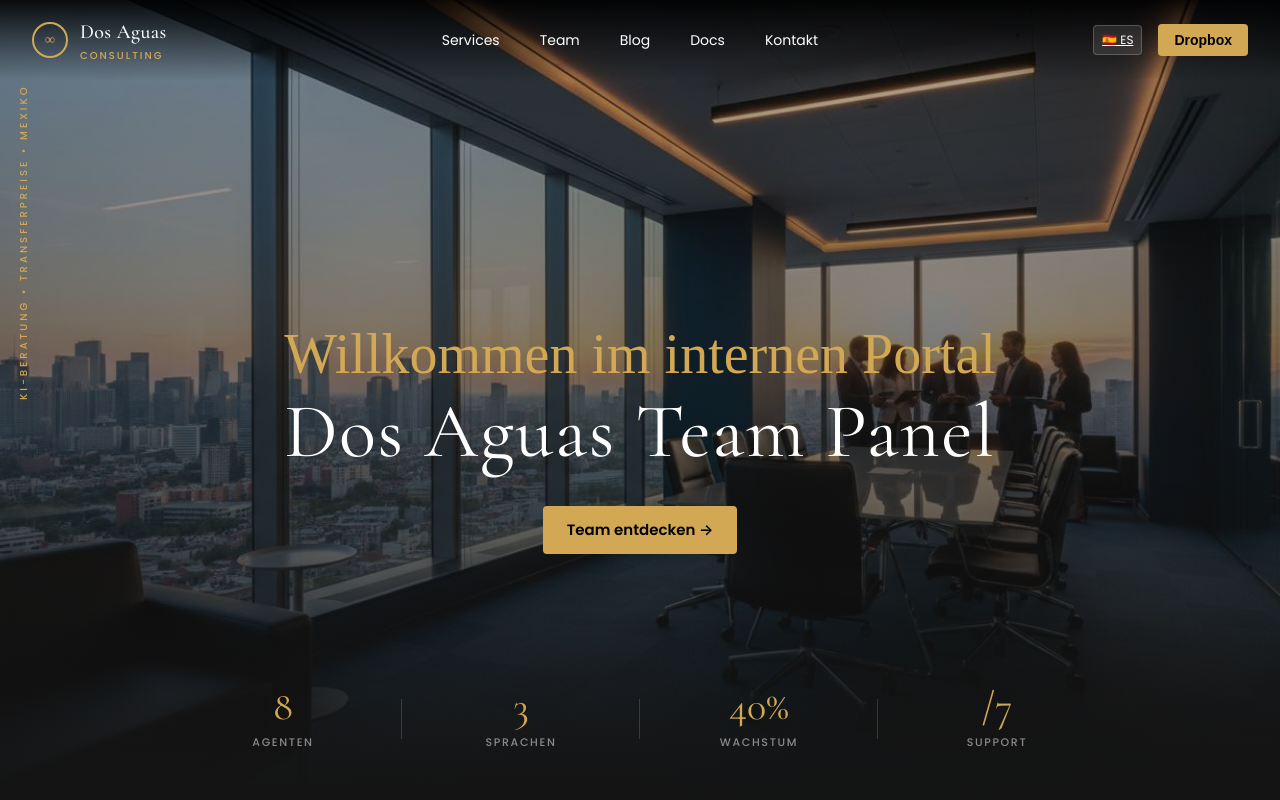
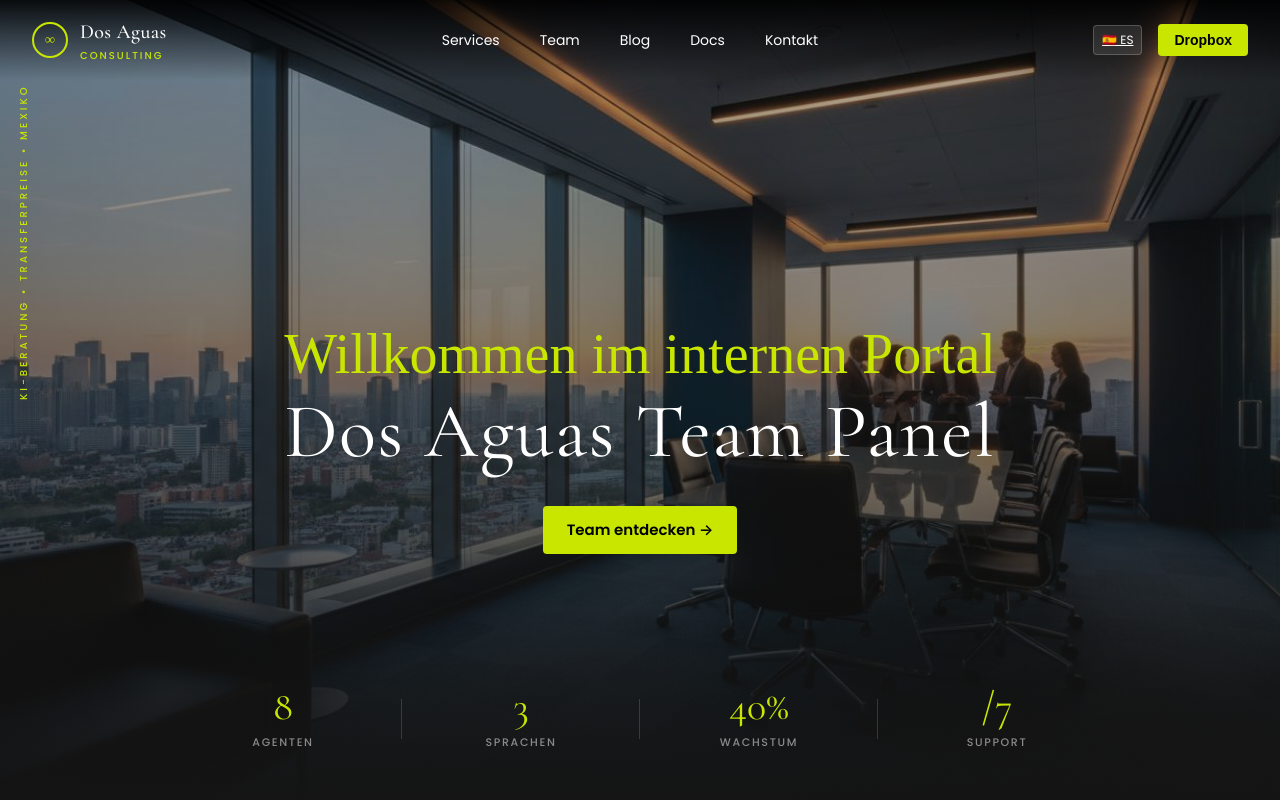
Before and after one commit to seebinator/dos-aguas-website, a Next.js app: page / in a window 1280 px wide. Shown: the top 800 px of the page. Built offline with nearby package versions, Linux system fonts and the light colour scheme; a web font is replaced by a local one.

Commit message:
style: Change highlight color from Gold to Dos Aguas Lime
- Primary color: #c8e600 (Lime)
- Hover: #d4f200
- Light: #e0ff4d
- Updated service tags
- Updated select dropdown arrow

```diff
--- a/app/globals.css
+++ b/app/globals.css
@@ -4,10 +4,10 @@
   --color-bg-dark: #0a0a0a;
   --color-bg-card: #1a1a1a;
 
-  /* Primary - Gold/Yellow */
-  --color-primary: #d2a855;
-  --color-primary-hover: #e0b86a;
-  --color-primary-light: #f0d99a;
+  /* Primary - Dos Aguas Lime */
+  --color-primary: #c8e600;
+  --color-primary-hover: #d4f200;
+  --color-primary-light: #e0ff4d;
 
   /* Text Colors */
   --color-text: #ffffff;
@@ -15,7 +15,7 @@
   --color-text-muted: rgba(255, 255, 255, 0.5);
 
   /* Accent */
-  --color-accent: #d2a855;
+  --color-accent: #c8e600;
 
   /* Typography - Exact Intranet Fonts */
   --font-serif: 'Cormorant Garamond', Georgia, 'Times New Roman', serif;
@@ -664,8 +664,8 @@ h1, h2, h3, h4, h5, h6 {
 
 .service-tag {
   padding: var(--space-1) var(--space-3);
-  background: rgba(210, 168, 85, 0.1);
-  border: 1px solid rgba(210, 168, 85, 0.2);
+  background: rgba(200, 230, 0, 0.1);
+  border: 1px solid rgba(200, 230, 0, 0.2);
   border-radius: var(--radius-sm);
   font-size: 0.6875rem;
   font-weight: 600;
```
